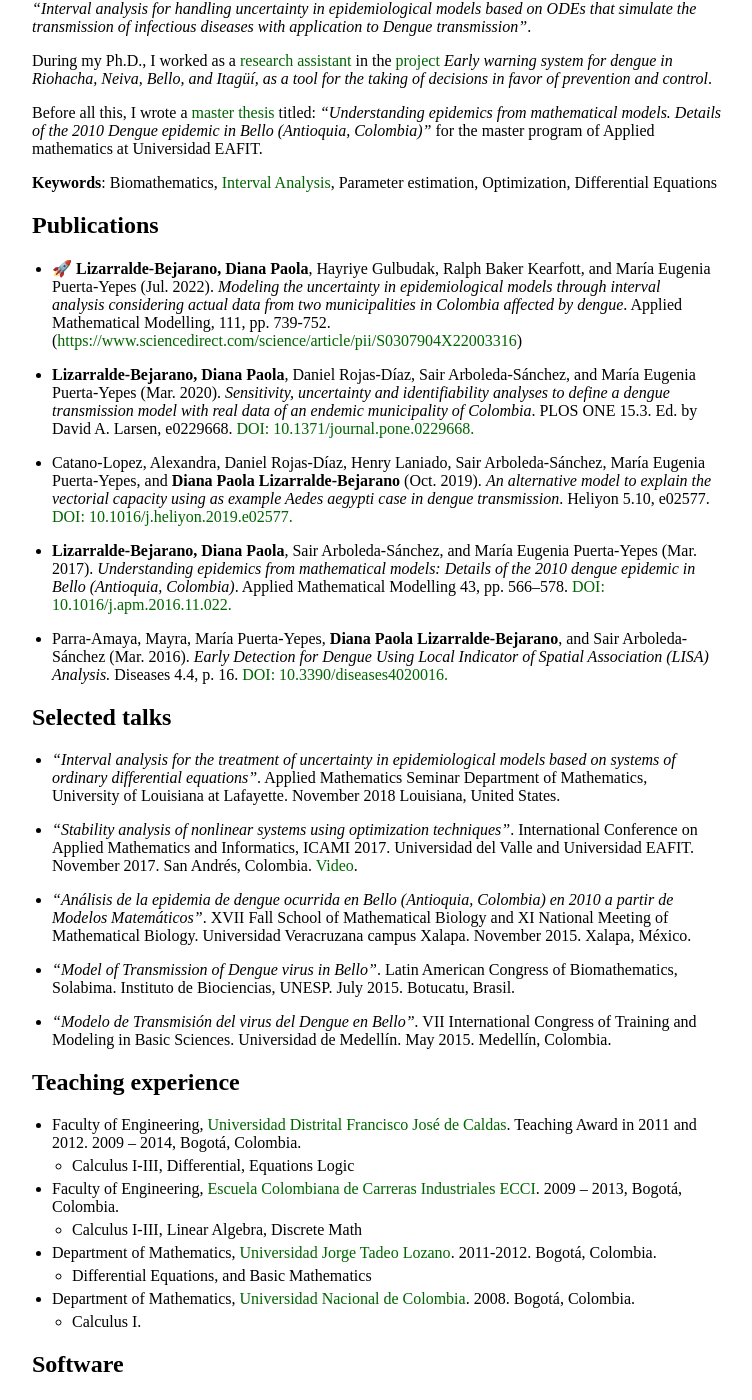
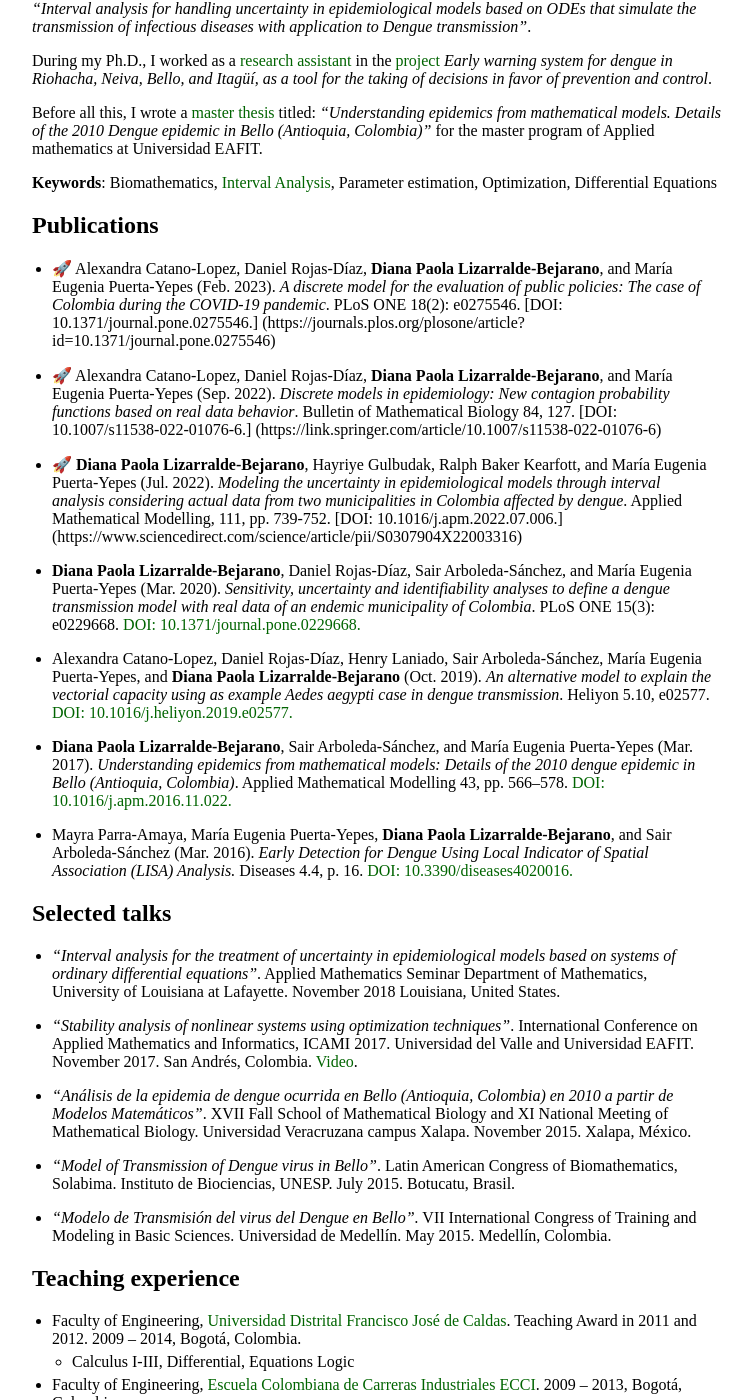
Before and after one commit to polislizarralde/polislizarralde.github.io, a Jekyll site: the page built from index.md, in a window 1280 px wide and 1400 px high, scrolled down 727 px. Shown: the whole window, without its empty margins (258-1010 px from the left). Built offline with Jekyll 4.4.1, drawn with Linux system fonts in a browser that asks for light colours.

Commit message:
Update index.md
Update publications

```diff
--- a/index.md
+++ b/index.md
@@ -60,34 +60,46 @@ master program of Applied mathematics at Universidad EAFIT.
 
 ## Publications
 
-- 🚀 **Lizarralde-Bejarano, Diana Paola**, Hayriye Gulbudak, Ralph Baker Kearfott,
+- 🚀 Alexandra Catano-Lopez, Daniel Rojas-Díaz, **Diana Paola
+  Lizarralde-Bejarano**, and  María Eugenia Puerta-Yepes (Feb. 2023).
+  *A discrete model for the evaluation of public policies: The case of Colombia during the COVID-19 pandemic*.
+  PLoS ONE 18(2): e0275546. [DOI: 10.1371/journal.pone.0275546.]
+  (https://journals.plos.org/plosone/article?id=10.1371/journal.pone.0275546)
+
+- 🚀 Alexandra Catano-Lopez, Daniel Rojas-Díaz, **Diana Paola
+  Lizarralde-Bejarano**, and  María Eugenia Puerta-Yepes (Sep. 2022).
+  *Discrete models in epidemiology: New contagion probability functions based on real data behavior*.
+  Bulletin of Mathematical Biology 84, 127. [DOI: 10.1007/s11538-022-01076-6.]
+  (https://link.springer.com/article/10.1007/s11538-022-01076-6)
+
+- 🚀 **Diana Paola Lizarralde-Bejarano**, Hayriye Gulbudak, Ralph Baker Kearfott,
   and María Eugenia Puerta-Yepes (Jul. 2022).
   *Modeling the uncertainty in epidemiological models through interval analysis
   considering actual data from two municipalities in Colombia affected by dengue*.
-  Applied Mathematical Modelling, 111, pp. 739-752.
-  ([https://www.sciencedirect.com/science/article/pii/S0307904X22003316](https://doi.org/10.1016/j.apm.2022.07.006))
+  Applied Mathematical Modelling, 111, pp. 739-752. [DOI: 10.1016/j.apm.2022.07.006.]
+  (https://www.sciencedirect.com/science/article/pii/S0307904X22003316)
 
-
-- **Lizarralde-Bejarano, Diana Paola**, Daniel Rojas-Díaz, Sair
+- **Diana Paola Lizarralde-Bejarano**, Daniel Rojas-Díaz, Sair
   Arboleda-Sánchez, and María Eugenia Puerta-Yepes (Mar. 2020).
   *Sensitivity, uncertainty and identifiability analyses to define a
   dengue transmission model with real data of an endemic municipality
-  of Colombia*. PLOS ONE 15.3. Ed. by David A. Larsen, e0229668. [DOI:
+  of Colombia*. PLoS ONE 15(3): e0229668. [DOI:
   10.1371/journal.pone.0229668.](https://journals.plos.org/plosone/article?id=10.1371/journal.pone.0229668)
 
-- Catano-Lopez, Alexandra, Daniel Rojas-Díaz, Henry Laniado, Sair
+- Alexandra Catano-Lopez, Daniel Rojas-Díaz, Henry Laniado, Sair
   Arboleda-Sánchez, María Eugenia Puerta-Yepes, and **Diana Paola
   Lizarralde-Bejarano** (Oct. 2019). *An alternative model to explain
   the vectorial capacity using as example Aedes aegypti case in dengue
   transmission*. Heliyon 5.10, e02577. [DOI:
   10.1016/j.heliyon.2019.e02577.](https://www.sciencedirect.com/science/article/pii/S2405844019362371)
-- **Lizarralde-Bejarano, Diana Paola**, Sair Arboleda-Sánchez, and
+
+- **Diana Paola Lizarralde-Bejarano**, Sair Arboleda-Sánchez, and
   María Eugenia Puerta-Yepes (Mar. 2017). *Understanding epidemics from
   mathematical models: Details of the 2010 dengue epidemic in Bello
   (Antioquia, Colombia)*. Applied Mathematical Modelling 43, pp.
   566–578. [DOI: 10.1016/j.apm.2016.11.022.](https://www.sciencedirect.com/science/article/pii/S0307904X16306278?via%3Dihub)
 
-- Parra-Amaya, Mayra, María Puerta-Yepes, **Diana Paola
+- Mayra Parra-Amaya, María Eugenia Puerta-Yepes, **Diana Paola
   Lizarralde-Bejarano**, and Sair Arboleda-Sánchez (Mar. 2016). *Early
   Detection for Dengue Using Local Indicator of Spatial Association
   (LISA) Analysis.* Diseases 4.4, p. 16. [DOI:
```
